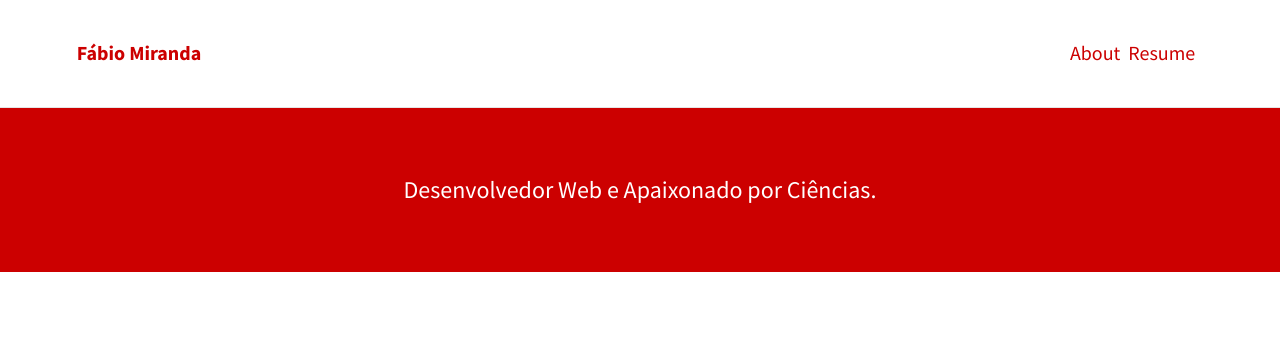
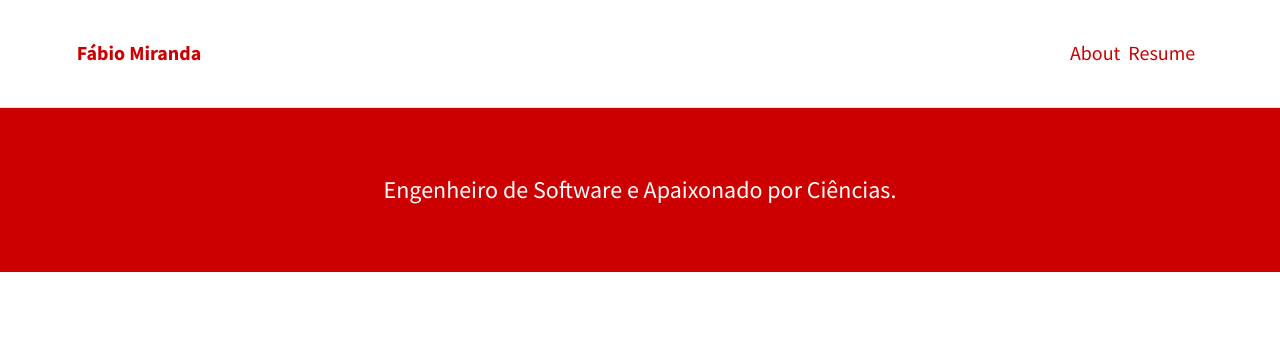
Before and after one commit to fabiomirandaa/fabiomirandaa.github.io, a Jekyll site: the page built from index.html, in a window 1280 px wide. Shown: the top 346 px of the page. Built offline with Jekyll 4.4.1, drawn with Linux system fonts in a browser that asks for light colours; nearby versions of some CDN libraries; the list of posts is cut into pages by our own code.

Commit message:
feat: change my email and descriptions

```diff
--- a/_config.yml
+++ b/_config.yml
@@ -8,18 +8,18 @@
   title: Fábio Miranda
   avatar:
   gravatar: # Email MD5 hash
-  description: "O blog de um desenvolvedor entusiasta de novas tecnologias." # used by search engines
+  description: "Blog de tecnologia, programação e outras bacanidades." # used by search engines
 
   # Header and footer text
   header_text: >
-     <p>Desenvolvedor Web e Apaixonado por Ciências.</p>
+     <p>Engenheiro de Software e Apaixonado por Ciências.</p>
   header_text_feature_image:
   footer_text: >
    Desenvolvido com <a href="http://jekyllrb.com">Jekyll</a> e ❤
 
   # Icons
   rss: false
-  email_address: fabioviannatj@gmail.com # Full email address, e.g. "sam@example.com"
+  email_address: fabiomirandadev@gmail.com # Full email address, e.g. "sam@example.com"
   behance:
   bitbucket:
   dribbble:
```
